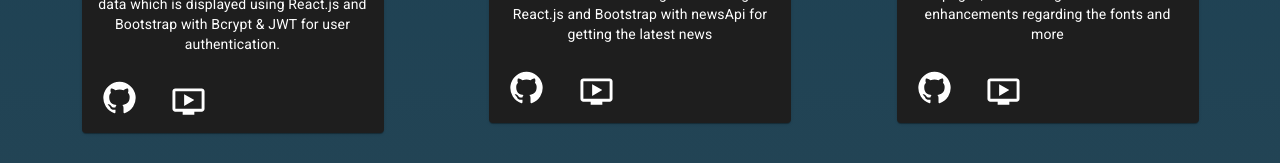
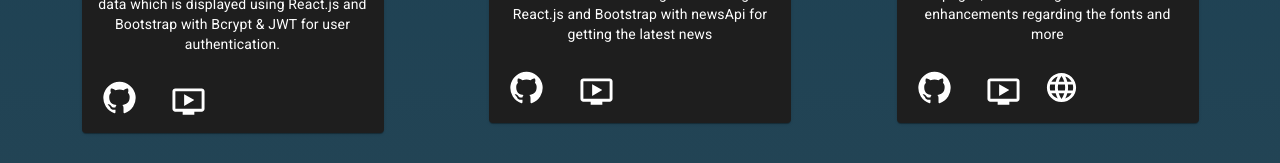
Before and after one commit to Shreyash0368/portfolio-site, a React (Vite) app: page / in a window 1280 px wide. Shown: the part 1991-2154 px from the top of the page. Built offline with nearby package versions, Linux system fonts and the light colour scheme.

Commit message:
added website section

```diff
--- a/src/assets/projectDetails.js
+++ b/src/assets/projectDetails.js
@@ -19,10 +19,10 @@ const projects = [
     title: "Excel-Clone",
     description:
       "A simple excel clone clone providing basic CRUD functionalities, support for multiple pages, local storage as well as UI enhancements regarding the fonts and more",
-    image: {src : "images/excel-clone.png", alt: "excel clone page"},
+    image: { src: "images/excel-clone.png", alt: "excel clone page" },
     youtube: "gzqk1bmCsbY",
-    github:
-      "https://github.com/Shreyash0368/mini-projects/tree/main/ExcelClone",
+    github: "https://github.com/Shreyash0368/Excel-Clone",
+    website: "https://shreyash0368.github.io/Excel-Clone/",
   },
 ];
 
```
